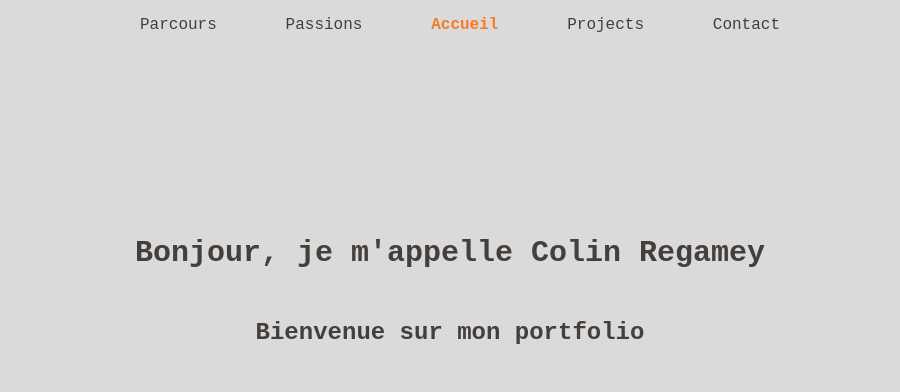
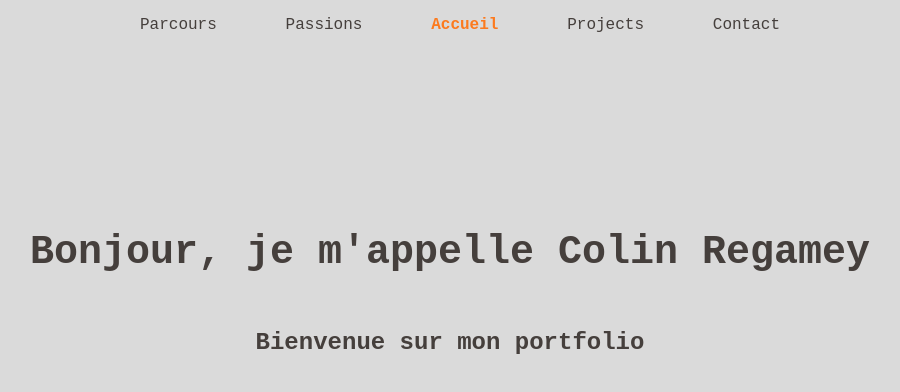
Before and after one commit to ColinRgm/myReactPortfolio, a React (Vite) app: page / in a window 1280 px wide. Shown: the top 392 px of the page, without its empty margins (190-1090 px from the left). Built offline with nearby package versions, Linux system fonts and the light colour scheme.

Commit message:
style: change the size of the home title

```diff
--- a/src/pages/HomePage.jsx
+++ b/src/pages/HomePage.jsx
@@ -44,7 +44,7 @@ function HomePage() {
         height: '70vh',
 
         titleStyle: {
-            fontSize: 15,
+            fontSize: 20,
             fontWeight: 'bold'
         }
     };
```
